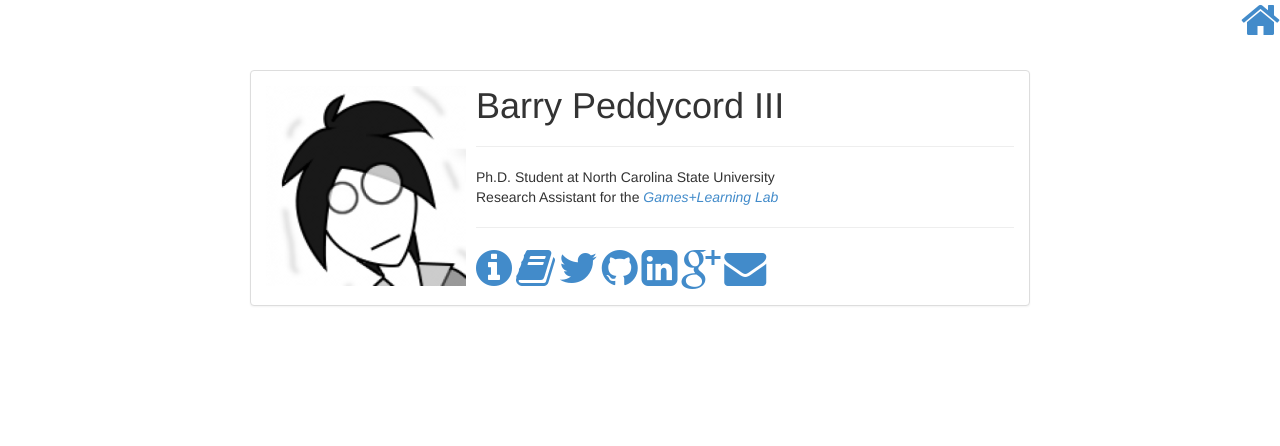
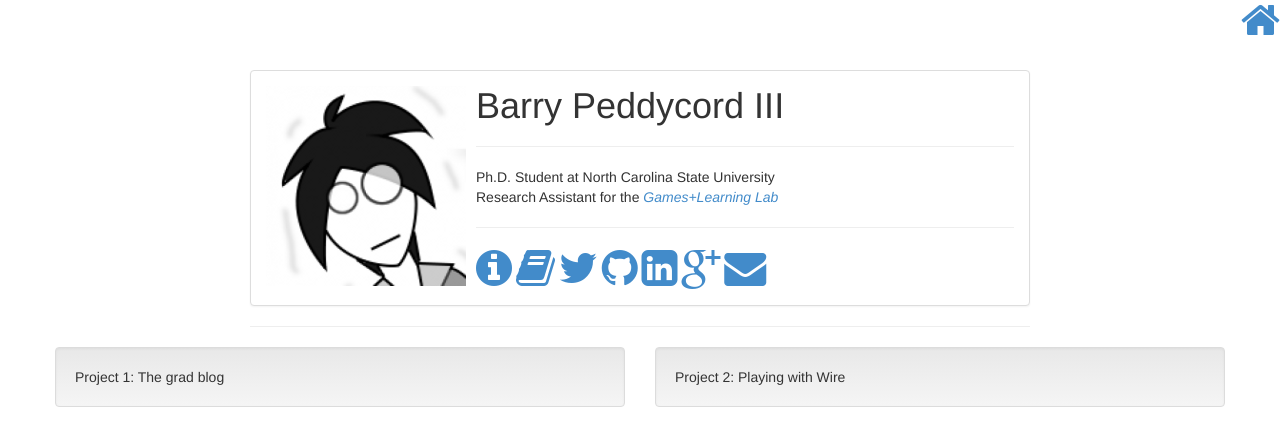
Before and after one commit to isharacomix/oldsite, a Jekyll site: the page built from index.html, in a window 1280 px wide. Shown: the top 446 px of the page. Built offline with Jekyll 4.4.1, drawn with Linux system fonts in a browser that asks for light colours; Markdown is read by kramdown in place of the engine named in the settings.

Commit message:
Adding project columns.

```diff
--- a/index.html
+++ b/index.html
@@ -48,6 +48,23 @@ title: Home
     </div>
   </div>
 
+<hr />
+</div>
+</div>
+
+
+<div class="row">
+
+  <div class="col-md-6 col-sm-12">
+  <div class="well">
+    Project 1: The grad blog
+  </div>
+  </div>
+
+  <div class="col-md-6 col-sm-12">
+  <div class="well">
+    Project 2: Playing with Wire
+  </div>
+  </div>
 
 </div>
-</div>
```
